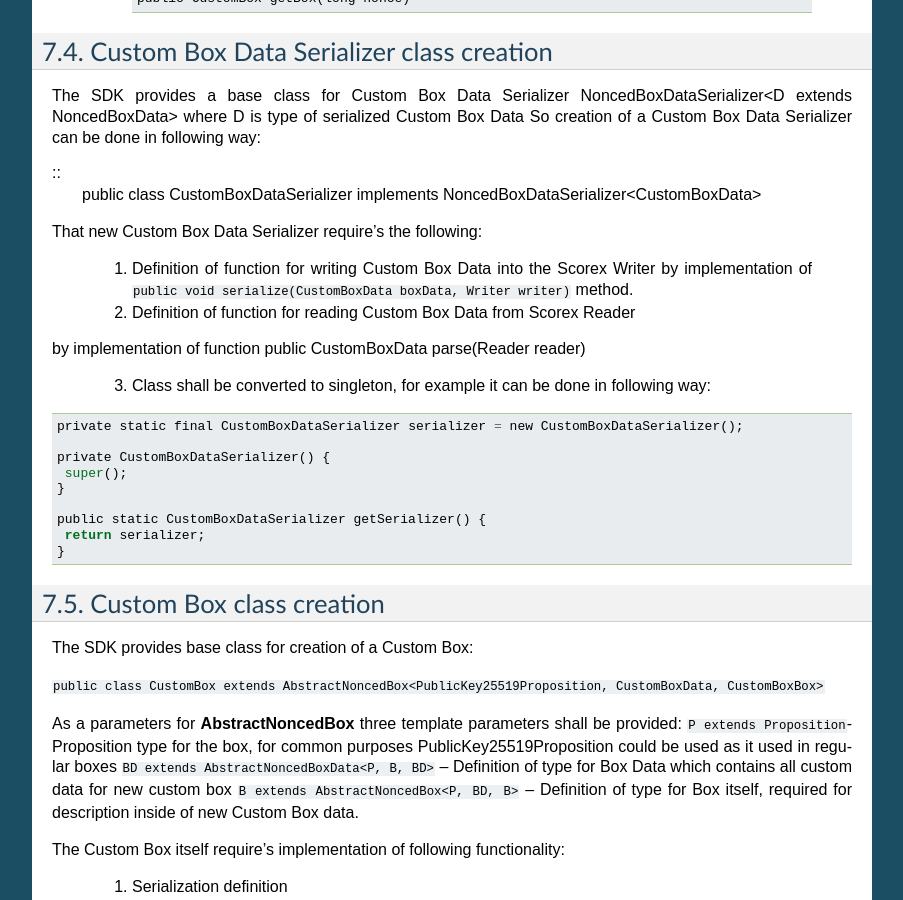
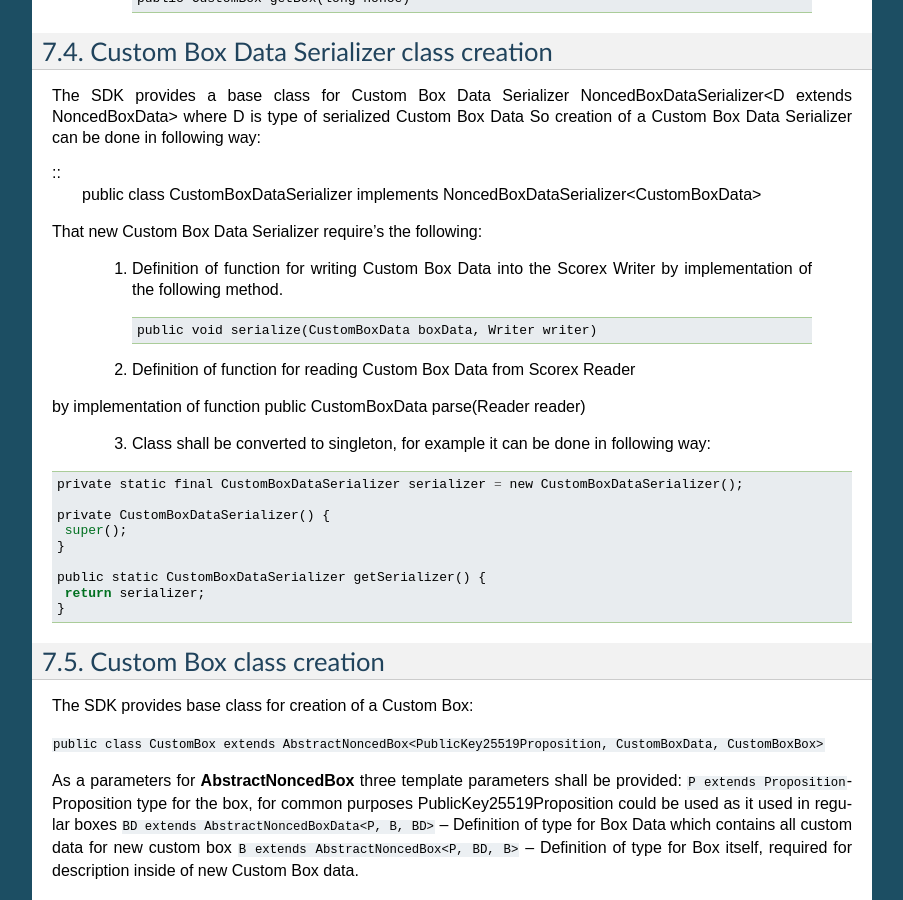
Before and after one commit to megaluck/documentation, a Sphinx documentation site: the page built from docs/introduction/07-Sidechain-SDK-extension.rst, in a window 1280 px wide and 900 px high, scrolled down 3901 px. Shown: the whole window, without its empty margins (198-1101 px from the left). Built offline with Sphinx 7.4.7, drawn with Linux system fonts in a browser that asks for light colours.

Commit message:
Custom Box Data Serializer class creation

```diff
--- a/docs/introduction/07-Sidechain-SDK-extension.rst
+++ b/docs/introduction/07-Sidechain-SDK-extension.rst
@@ -219,7 +219,9 @@ So creation of a Custom Box Data Serializer can be done in following way:
 
 That new Custom Box Data Serializer require's the following:
 
-  1. Definition of function for writing Custom Box Data into the Scorex Writer by implementation of ``public void serialize(CustomBoxData boxData, Writer writer)`` method.
+  1. Definition of function for writing Custom Box Data into the Scorex Writer by implementation of the following method.
+     ::
+      public void serialize(CustomBoxData boxData, Writer writer)
 
   2. Definition of function for reading Custom Box Data from Scorex Reader
 by implementation of function public CustomBoxData parse(Reader reader)
```
